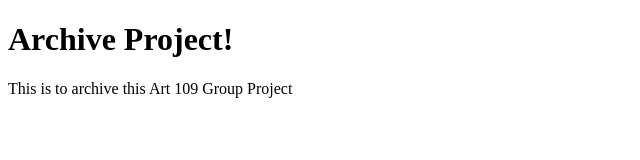
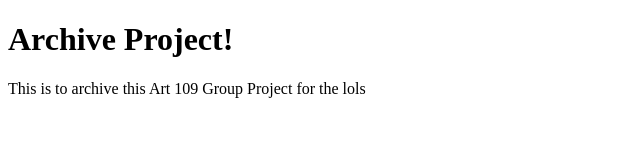
Before and after one commit to majesticmooseart/art109-group, a plain HTML site: page index.html in a window 1280 px wide. Shown: the full height of the page, 0-640 px from the left. Drawn offline with Linux system fonts and the light colour scheme.

Commit message:
test branch change

```diff
--- a/index.html
+++ b/index.html
@@ -8,7 +8,7 @@
 <body>
     <header>
         <h1>Archive Project!</h1>
-        <p>This is to archive this Art 109 Group Project</p>
+        <p>This is to archive this Art 109 Group Project for the lols</p>
     </header>
 
 </body>
```
